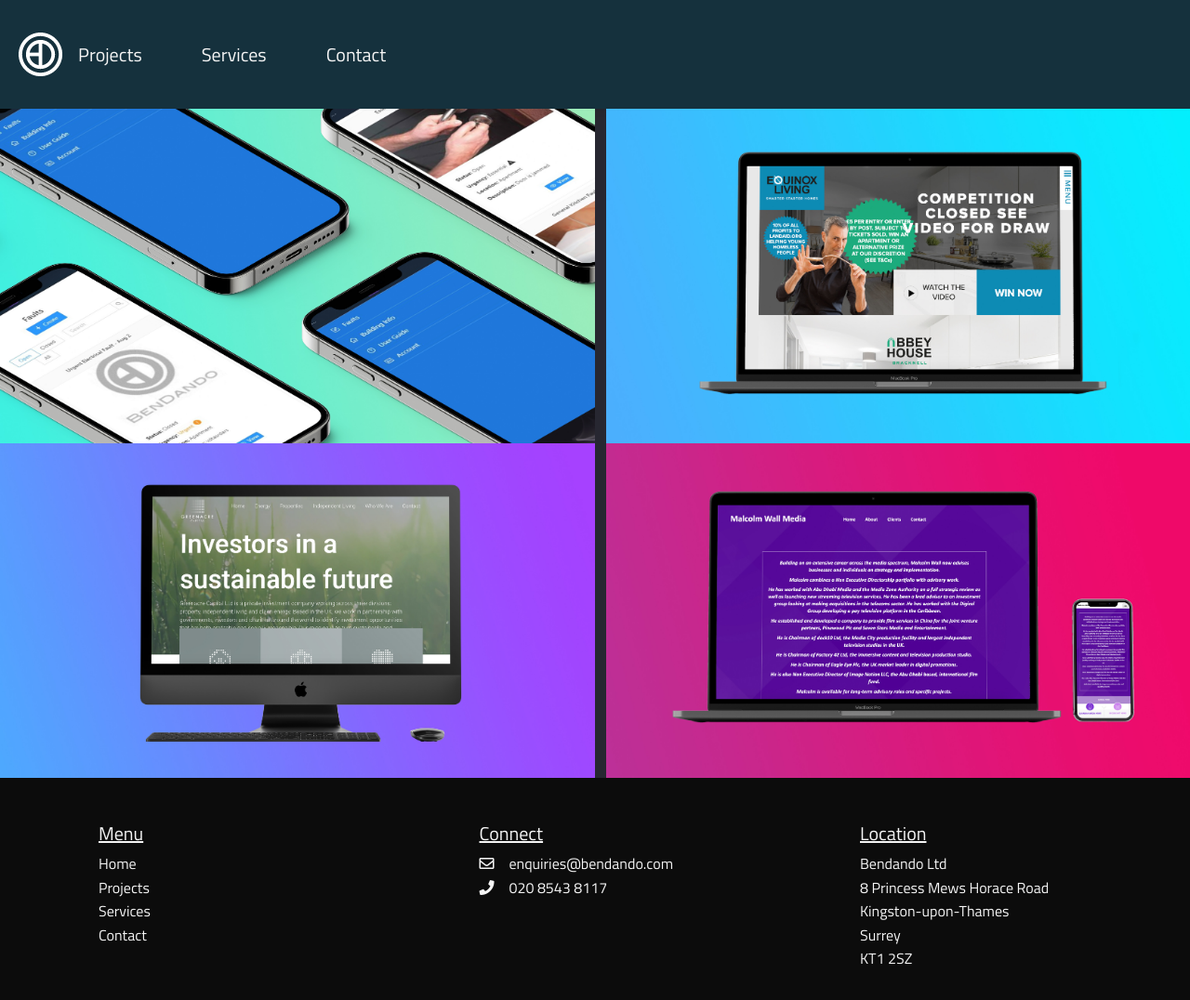
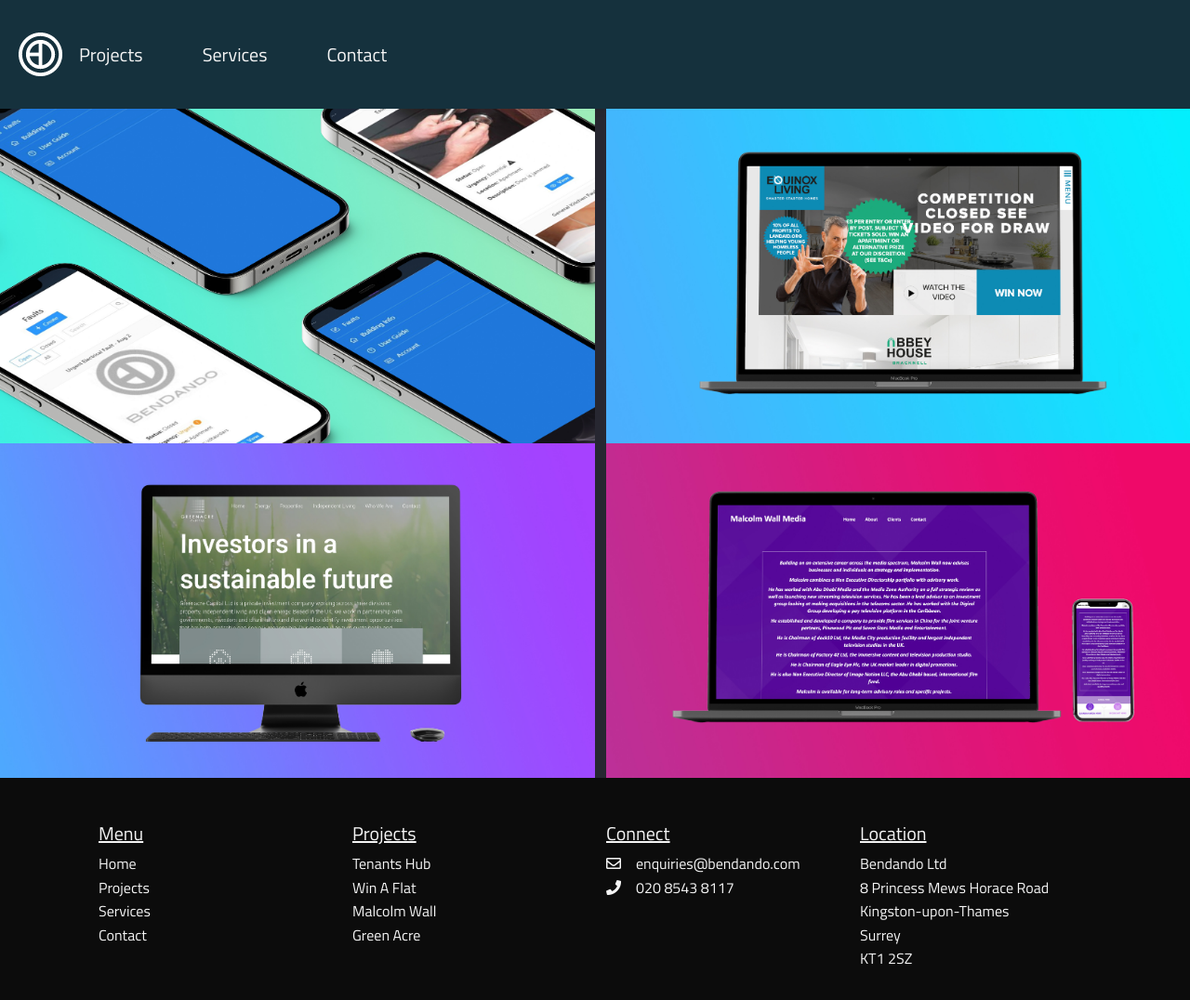
Before and after one commit to bendandoSolo/bendando, a Next.js app: page /projects in a window 1280 px wide. Shown: the top 1076 px of the page at 93% size. Built offline with nearby package versions, Linux system fonts and the light colour scheme.

Commit message:
Window resize box function is now fully functional

```diff
--- a/components/Footer.js
+++ b/components/Footer.js
@@ -24,6 +24,23 @@
               </li>
               <li>
                 <Link href="/contact">Contact</Link>
+              </li>
+            </ul>
+          </div>
+          <div className="col-md-3">
+            <h5>Projects</h5>
+            <ul>
+              <li>
+                <Link href="/">Tenants Hub</Link>
+              </li>
+              <li>
+                <Link href="/projects">Win A Flat</Link>
+              </li>
+              <li>
+                <Link href="/services">Malcolm Wall</Link>
+              </li>
+              <li>
+                <Link href="/contact">Green Acre</Link>
               </li>
             </ul>
           </div>
--- a/styles/globals.css
+++ b/styles/globals.css
@@ -199,7 +199,6 @@
 
 @media screen and (max-width: 992px) {
   .services .card {
-    height: 100%;
   }
 }
 
@@ -594,8 +593,8 @@
   position: fixed;
   top: 0;
   right: -100%;
-  width: 100vw;
-  height: 100vh;
+  width: 100%;
+  height: 100%;
   background-color: #15313d;
   z-index: 100;
   display: flex;
@@ -615,7 +614,6 @@
   .test-nav-items {
     position: relative;
     background-color: transparent;
-    z-index: 100;
     flex-direction: row;
     transition: none;
     top: 0;
```
Also changed, not shown: pages/services.js (+17 -9 lines).
